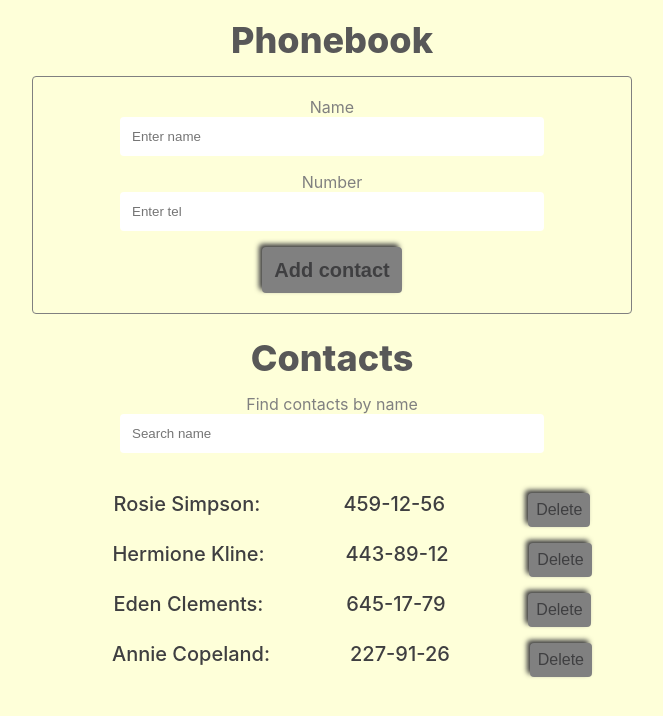
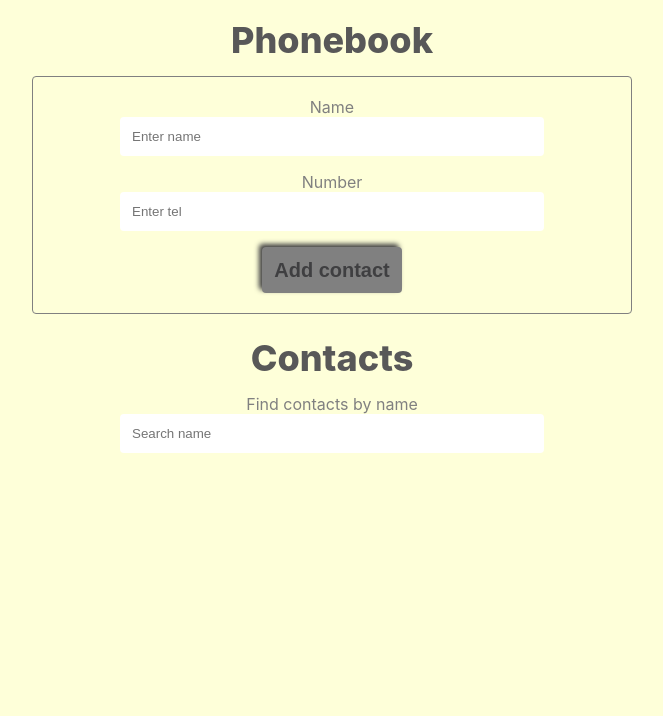
Before and after one commit to MaryaSamsonenko/goit-react-hw-02-phonebook, a React (Create React App) app: page / in a window 1280 px wide. Shown: the top 716 px of the page, without its empty margins (308-971 px from the left). Built offline with nearby package versions, Linux system fonts and the light colour scheme.

Commit message:
add fixes

```diff
--- a/src/components/App/App.js
+++ b/src/components/App/App.js
@@ -6,12 +6,7 @@ import { Container } from "./App.styled";
 
 export class App extends Component {
   state = {
-    contacts: [
-      { id: "id-1", name: "Rosie Simpson", number: "459-12-56" },
-      { id: "id-2", name: "Hermione Kline", number: "443-89-12" },
-      { id: "id-3", name: "Eden Clements", number: "645-17-79" },
-      { id: "id-4", name: "Annie Copeland", number: "227-91-26" },
-    ],
+    contacts: [],
     filter: "",
   };
 
@@ -35,6 +30,13 @@ export class App extends Component {
     });
   };
 
+  getFiltredContacts = () => {
+    const { contacts, filter } = this.state;
+    return contacts.filter(({ name }) =>
+      name.toLowerCase().includes(filter.toLowerCase())
+    );
+  };
+
   render() {
     const { filter, contacts } = this.state;
 
@@ -49,6 +51,7 @@ export class App extends Component {
           contacts={contacts}
           filter={filter}
           onDelete={this.onDelete}
+          filtredContacts={this.getFiltredContacts()}
         />
       </Container>
     );
--- a/src/components/ContactForm/ContactForm.js
+++ b/src/components/ContactForm/ContactForm.js
@@ -35,6 +35,7 @@ export class ContactForm extends Component {
           <Input
             type="text"
             name="name"
+            autoComplete="off"
             placeholder="Enter name"
             onChange={this.handleChange}
             pattern="^[a-zA-Zа-яА-Я]+(([' -][a-zA-Zа-яА-Я ])?[a-zA-Zа-яА-Я]*)*$"
@@ -48,6 +49,7 @@ export class ContactForm extends Component {
           <Input
             type="tel"
             name="number"
+            autoComplete="off"
             placeholder="Enter tel"
             onChange={this.handleChange}
             pattern="\+?\d{1,4}?[-.\s]?\(?\d{1,3}?\)?[-.\s]?\d{1,4}[-.\s]?\d{1,4}[-.\s]?\d{1,9}"
@@ -62,6 +64,5 @@ export class ContactForm extends Component {
   }
 }
 ContactForm.propType = {
-  value: PropTypes.string.isRequired,
-  handleChange: PropTypes.func.isRequired,
+  onSubmit: PropTypes.func.isRequired,
 };
--- a/src/components/ContactList/ContactList.js
+++ b/src/components/ContactList/ContactList.js
@@ -1,41 +1,37 @@
 import PropTypes from "prop-types";
-import { Button, List, Item, Description } from "./ContactList.styled";
+import { ContactItem } from "../ContactsItem/ContactsItem";
+import { List } from "./ContactList.styled";
 
-export const ContactList = ({ contacts, filter, onDelete }) => {
+export const ContactList = ({
+  contacts,
+  filter,
+  filtredContacts,
+  onDelete,
+}) => {
   return (
-    <List className="contactList">
+    <List>
       {filter
-        ? contacts
-            .filter(({ name }) =>
-              name.toLowerCase().includes(filter.toLowerCase())
-            )
-            .map(({ id, name, number }) => (
-              <Item key={id} name={name}>
-                <Description>{name}:</Description>{" "}
-                <Description>{number}</Description>
-                <Button type="button">Delete</Button>
-              </Item>
-            ))
-        : contacts.map(({ id, name, number }) => (
-            <Item key={id} name={name}>
-              <Description>{name}:</Description>{" "}
-              <Description>{number}</Description>
-              <Button type="button" onClick={() => onDelete(id)}>
-                Delete
-              </Button>
-            </Item>
+        ? filtredContacts.map((contact) => (
+            <ContactItem
+              key={contact.id}
+              contact={contact}
+              onDelete={onDelete}
+            />
+          ))
+        : contacts.map((contact) => (
+            <ContactItem
+              key={contact.id}
+              contact={contact}
+              onDelete={onDelete}
+            />
           ))}
     </List>
   );
 };
 ContactList.propType = {
-  contacts: PropTypes.arrayOf(
-    PropTypes.shape({
-      name: PropTypes.string.isRequired,
-      number: PropTypes.number.isRequired,
-      id: PropTypes.string.isRequired,
-    }).isRequired
-  ).isRequired,
+  contacts: PropTypes.array.isRequired,
   filter: PropTypes.string.isRequired,
+  filtredContacts: PropTypes.array.isRequired,
+  contact: PropTypes.object.isRequired,
   onDelete: PropTypes.func.isRequired,
 };
--- a/src/components/ContactList/ContactList.styled.js
+++ b/src/components/ContactList/ContactList.styled.js
@@ -3,36 +3,3 @@ import styled from "styled-components";
 export const List = styled.ul`
   list-style: none;
 `;
-
-export const Item = styled.li`
-  display: flex;
-  justify-content: space-around;
-  &:not(:last-child) {
-    margin-bottom: 16px;
-  }
-`;
-
-export const Description = styled.span`
-  font-size: 20px;
-  font-weight: 500;
-  line-height: 22px;
-  color: rgb(63, 63, 65);
-`;
-
-export const Button = styled.button`
- padding: 8px;
-  border: none;
-  cursor: pointer;
-  min-width: 60px;
-  border-radius: 4px;
-  font-size: 16px;
-  font-weight: 400;
-  line-height: 18px;
-  background-color: grey;
-  color: rgb(63, 63, 65);
-  box-shadow: -3px -3px 5px;
-  transition: all 0.3s ease-in-out;
-  &:hover {
-    background-color: rgb(82, 81, 81);
-    color: rgb(245, 235, 142);
-`;
--- /dev/null
+++ b/src/components/ContactsItem/ContactsItem.js
@@ -0,0 +1,20 @@
+import PropTypes from "prop-types";
+
+import { Item, Description, Button } from "./ContactsItem.styled";
+
+export const ContactItem = ({ onDelete, contact: { id, name, number } }) => {
+  return (
+    <Item>
+      <Description>{name}:</Description> <Description>{number}</Description>
+      <Button type="button" onClick={() => onDelete(id)}>
+        Delete
+      </Button>
+    </Item>
+  );
+};
+ContactItem.propType = {
+  name: PropTypes.string.isRequired,
+  number: PropTypes.number.isRequired,
+  id: PropTypes.string.isRequired,
+  onDelete: PropTypes.func.isRequired,
+};
--- /dev/null
+++ b/src/components/ContactsItem/ContactsItem.styled.js
@@ -0,0 +1,33 @@
+import styled from "styled-components";
+
+export const Item = styled.li`
+  display: flex;
+  justify-content: space-around;
+  &:not(:last-child) {
+    margin-bottom: 16px;
+  }
+`;
+export const Description = styled.span`
+  font-size: 20px;
+  font-weight: 500;
+  line-height: 22px;
+  color: rgb(63, 63, 65);
+`;
+
+export const Button = styled.button`
+ padding: 8px;
+  border: none;
+  cursor: pointer;
+  min-width: 60px;
+  border-radius: 4px;
+  font-size: 16px;
+  font-weight: 400;
+  line-height: 18px;
+  background-color: grey;
+  color: rgb(63, 63, 65);
+  box-shadow: -3px -3px 5px;
+  transition: all 0.3s ease-in-out;
+  &:hover {
+    background-color: rgb(82, 81, 81);
+    color: rgb(245, 235, 142);
+`;
--- a/src/components/Filter/Filter.js
+++ b/src/components/Filter/Filter.js
@@ -1,5 +1,4 @@
 import React, { Component } from "react";
-import PropTypes from "prop-types";
 import { SearchWrapper, Label, Input } from "../Filter/Filter.styled";
 
 export class Filter extends Component {
@@ -12,6 +11,7 @@ export class Filter extends Component {
         <Label htmlFor="name">Find contacts by name </Label>
         <div>
           <Input
+            autoComplete="off"
             type="text"
             name="name"
             placeholder="Search name"
@@ -22,7 +22,3 @@ export class Filter extends Component {
     );
   }
 }
-Filter.propType = {
-  value: PropTypes.string,
-  handleSearch: PropTypes.func.isRequired,
-};
```
